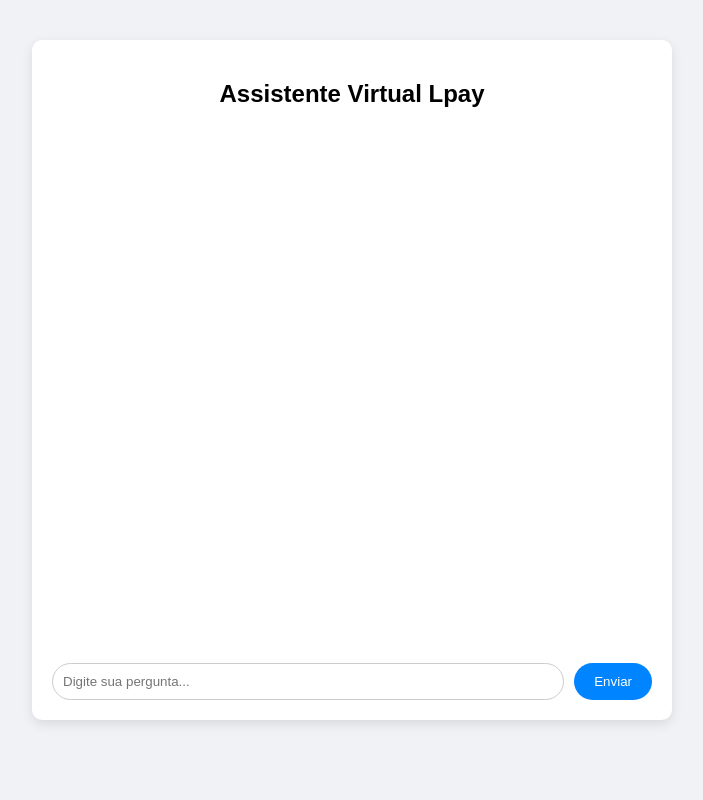
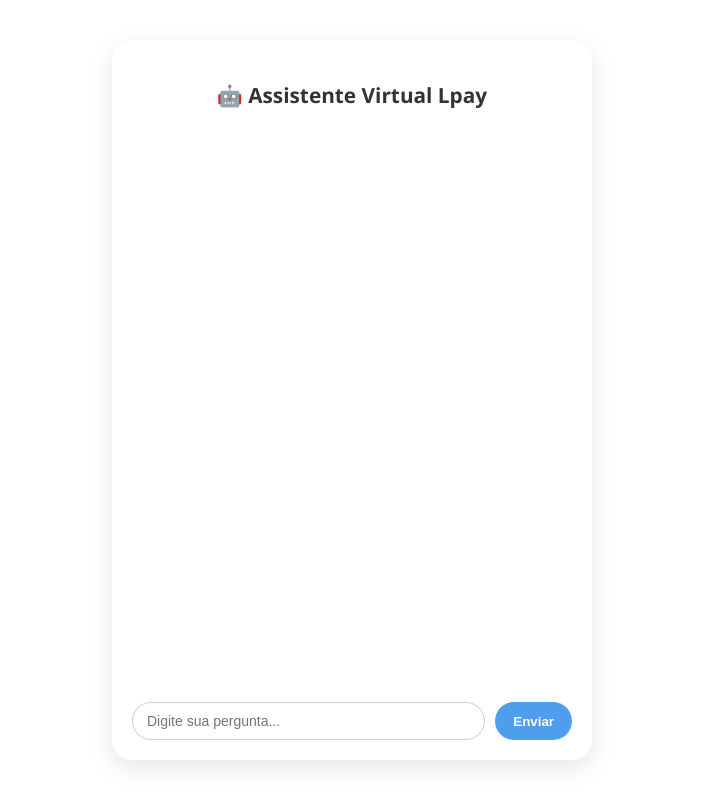
Before and after one commit to ildapedro2025/LinkedPayChat, a Flask app: page / in a window 1280 px wide. Shown: the whole page, without its empty margins (288-991 px from the left). Run offline with Flask 3, Linux system fonts and the light colour scheme.

Commit message:
Versão Nova ChatLPAY com SPACY

```diff
--- a/app.py
+++ b/app.py
@@ -1,24 +1,49 @@
 from flask import Flask, render_template, request, session
 from faq_data import faq
+import spacy
+import unicodedata
+import string
 
 app = Flask(__name__)
-app.secret_key = "sua_chave_secreta_super_segura"  # importante para usar sessão
+app.secret_key = "sua_chave_secreta_super_segura"
+
+# Carrega o modelo spaCy
+nlp = spacy.load("pt_core_news_md")  # use pt_core_news_lg se tiver
+
+def normalizar_texto(texto):
+    texto = texto.lower().strip()
+    texto = ''.join(
+        c for c in unicodedata.normalize('NFD', texto)
+        if unicodedata.category(c) != 'Mn'
+    )
+    texto = texto.translate(str.maketrans('', '', string.punctuation))
+    return texto
 
 def encontrar_resposta(pergunta_usuario):
-    pergunta_usuario = pergunta_usuario.lower()
-    palavras_chave = pergunta_usuario.split()
-
+    pergunta_usuario = normalizar_texto(pergunta_usuario)
+    doc_usuario = nlp(pergunta_usuario)
     respostas_encontradas = []
 
     for pergunta, info in faq.items():
         tags = info["tags"]
-        tags_em_comum = [tag for tag in tags if tag in palavras_chave]
+        melhor_similaridade = 0
 
-        if len(tags_em_comum) >= 2:
-            respostas_encontradas.append(info["resposta"])
+        for tag in tags:
+            tag_doc = nlp(normalizar_texto(tag))
+            similaridade = doc_usuario.similarity(tag_doc)
+            if similaridade > melhor_similaridade:
+                melhor_similaridade = similaridade
+
+        if melhor_similaridade > 0.75:  # ajuste conforme necessário
+            respostas_encontradas.append({
+                "pergunta": pergunta,
+                "resposta": info["resposta"],
+                "similaridade": melhor_similaridade
+            })
 
     if respostas_encontradas:
-        return " ".join(respostas_encontradas)
+        respostas_encontradas.sort(key=lambda x: x["similaridade"], reverse=True)
+        return respostas_encontradas[0]["resposta"]
     else:
         return "Desculpe, não encontrei uma resposta relacionada a isso."
 
@@ -32,9 +57,9 @@
         resposta = encontrar_resposta(pergunta)
 
         session["historico"].append({"pergunta": pergunta, "resposta": resposta})
-        session.modified = True
+        session.modified = False
 
     return render_template("index.html", historico=session["historico"])
 
 if __name__ == "__main__":
-    app.run(host="0.0.0.0", port=5000)
+    app.run(debug=True)
--- a/templates/index.html
+++ b/templates/index.html
@@ -2,37 +2,80 @@
 <html lang="pt">
 <head>
   <meta charset="UTF-8">
+  <meta name="viewport" content="width=device-width, initial-scale=1">
   <title>Lpay FAQ Bot</title>
   <style>
+    :root {
+      --bg: #ffffff;
+      --text: #333333;
+      --user-bubble: #4f9eed;
+      --bot-bubble: #f1f1f1;
+      --input-bg: #ffffff;
+      --input-border: #cccccc;
+      --shadow: rgba(0, 0, 0, 0.1);
+    }
+
+    @media (prefers-color-scheme: dark) {
+      :root {
+        --bg: #1e1e1e;
+        --text: #e4e4e4;
+        --user-bubble: #2b6cb0;
+        --bot-bubble: #2d2d30;
+        --input-bg: #2c2c2e;
+        --input-border: #444;
+        --shadow: rgba(255, 255, 255, 0.05);
+      }
+    }
+
+    * {
+      box-sizing: border-box;
+    }
+
     body {
-      font-family: Arial, sans-serif;
-      background-color: #f0f2f5;
+      font-family: 'Segoe UI', sans-serif;
+      background-color: var(--bg);
       margin: 0;
       padding: 0;
+      color: var(--text);
+      display: flex;
+      justify-content: center;
+      align-items: center;
+      height: 100vh;
     }
 
     .chat-container {
       width: 100%;
-      max-width: 600px;
-      margin: 40px auto;
-      background-color: #fff;
-      border-radius: 10px;
+      max-width: 480px;
+      height: 90vh;
+      background-color: var(--bg);
+      border-radius: 20px;
       padding: 20px;
-      box-shadow: 0 4px 12px rgba(0,0,0,0.1);
+      box-shadow: 0 8px 24px var(--shadow);
       display: flex;
       flex-direction: column;
-      height: 80vh;
     }
 
-    h2 {
+    h3 {
       text-align: center;
+      margin-bottom: 12px;
+      font-size: 1.3rem;
     }
 
     .messages {
       flex: 1;
       overflow-y: auto;
-      margin-bottom: 20px;
+      margin-bottom: 15px;
       scroll-behavior: smooth;
+      padding-right: 6px;
+    }
+
+    .messages::-webkit-scrollbar {
+      width: 5px;
+    }
+
+    .messages::-webkit-scrollbar-thumb {
+      background-color: #999;
+      border-radius: 4px;
     }
 
     .message {
@@ -41,7 +84,7 @@
       margin: 10px 0;
       opacity: 0;
       transform: translateY(10px);
-      transition: opacity 0.5s ease, transform 0.5s ease;
+      transition: opacity 0.4s ease, transform 0.4s ease;
     }
 
     .message.fade-in {
@@ -58,58 +101,63 @@
     }
 
     .avatar {
-      width: 40px;
-      height: 40px;
+      width: 24px;
+      height: 24px;
       border-radius: 50%;
-      margin: 0 10px;
+      margin: 0 8px;
     }
 
     .bubble {
-      max-width: 70%;
-      padding: 10px 15px;
-      border-radius: 20px;
+      max-width: 75%;
+      padding: 12px 16px;
+      border-radius: 18px;
       line-height: 1.5;
+      font-size: 14px;
+      word-wrap: break-word;
     }
 
     .user-msg .bubble {
-      background-color: #0084ff;
+      background-color: var(--user-bubble);
       color: white;
-      border-bottom-right-radius: 0;
+      border-bottom-right-radius: 4px;
     }
 
     .bot-msg .bubble {
-      background-color: #e5e5ea;
-      color: black;
-      border-bottom-left-radius: 0;
+      background-color: var(--bot-bubble);
+      color: var(--text);
+      border-bottom-left-radius: 4px;
     }
 
     form {
       display: flex;
+      gap: 10px;
     }
 
     input[type="text"] {
       flex: 1;
-      padding: 10px;
-      border: 1px solid #ccc;
+      padding: 10px 14px;
+      border: 1px solid var(--input-border);
+      background-color: var(--input-bg);
+      color: var(--text);
       border-radius: 20px;
       outline: none;
+      font-size: 14px;
     }
 
     input[type="submit"] {
-      padding: 10px 20px;
-      background-color: #0084ff;
+      padding: 10px 18px;
+      background-color: var(--user-bubble);
       color: white;
       border: none;
       border-radius: 20px;
-      margin-left: 10px;
       cursor: pointer;
+      font-weight: bold;
     }
 
     input[type="submit"]:hover {
-      background-color: #006fe0;
+      background-color: #3c86d4;
     }
 
-    /* CURSOR PISCANDO */
     .cursor {
       font-weight: bold;
       animation: blink 1s infinite;
@@ -119,16 +167,29 @@
       0%, 100% { opacity: 1; }
       50% { opacity: 0; }
     }
+
+    @media screen and (max-width: 500px) {
+      .chat-container {
+        height: 95vh;
+        padding: 15px;
+      }
+      h3 {
+        font-size: 1.1rem;
+      }
+      .bubble {
+        font-size: 13px;
+      }
+    }
   </style>
 </head>
 <body>
   <div class="chat-container">
-    <h2>Assistente Virtual Lpay</h2>
+    <h3>🤖 Assistente Virtual Lpay</h3>
 
     <div class="messages" id="chat-scroll">
     {% for item in historico %}
       <div class="message user-msg fade-in">
-        <div class="bubble">{{ item.pergunta }}</div>
+        <div class="bubble">🙋‍♀️ {{ item.pergunta }}</div>
         <img src="https://cdn-icons-png.flaticon.com/128/149/149071.png" alt="Usuário" class="avatar">
       </div>
 
@@ -139,7 +200,7 @@
       </div>
 
       <script>
-        const resposta = `{{ item.resposta.replace('\n', '<br>')|safe }}`;
+        const resposta = `🤖 {{ item.resposta.replace('\n', '<br>')|safe }}`;
         let dots = document.getElementById("dots");
         let count = 0;
 
@@ -153,7 +214,6 @@
           const botResponseDiv = document.getElementById("botResponse");
           botResponseDiv.innerHTML = resposta;
 
-          // Toca som de notificação
           const audio = new Audio("https://www.myinstants.com/media/sounds/iphone-notification.mp3");
           audio.play();
         }, 1500);
@@ -161,7 +221,7 @@
       {% else %}
       <div class="message bot-msg fade-in">
         <img src="https://cdn-icons-png.flaticon.com/512/4712/4712027.png" alt="Bot" class="avatar">
-        <div class="bubble">{{ item.resposta.replace('\n', '<br>')|safe }}</div>
+        <div class="bubble">🤖 {{ item.resposta.replace('\n', '<br>')|safe }}</div>
       </div>
       {% endif %}
     {% endfor %}
@@ -174,7 +234,6 @@
   </div>
 
   <script>
-    // Scroll automático e animação das mensagens
     window.onload = function () {
       const chat = document.getElementById("chat-scroll");
       chat.scrollTop = chat.scrollHeight;
```
Also changed, not shown: faq_data.py (+47 -32 lines), requirements.txt (+51 -1 lines).
